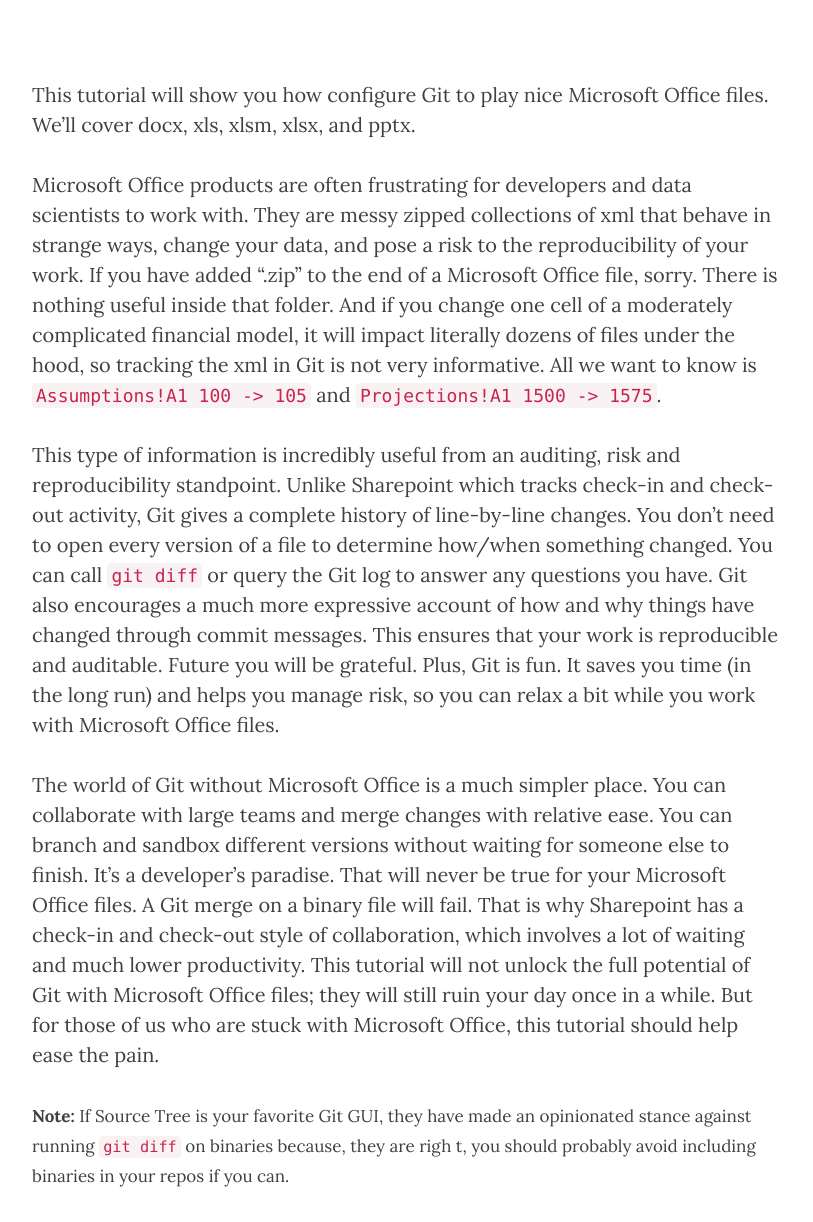
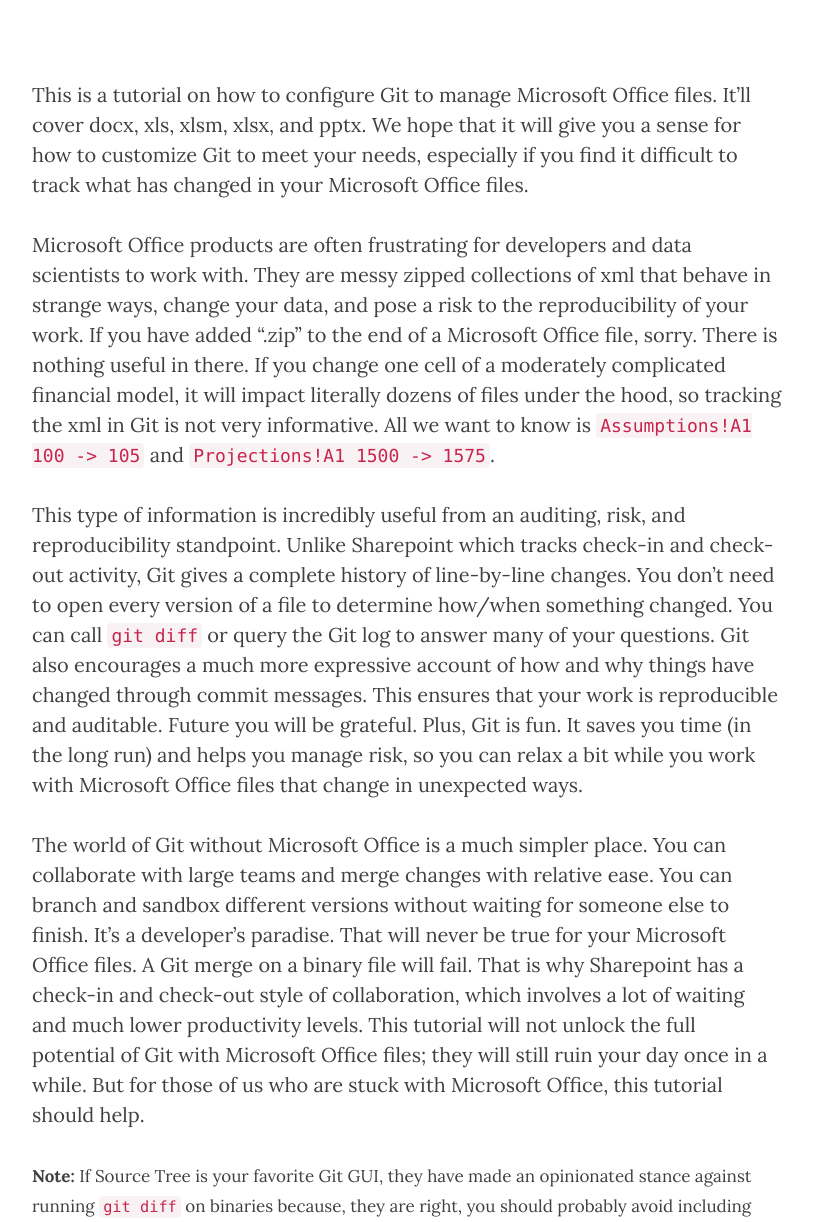
Before and after one commit to ficonsulting/filabs, a Jekyll site: the page built from _posts/2017-06-23-MSOfficeGit.markdown, in a window 1280 px wide and 1400 px high, scrolled down 298 px. Shown: the part 178-1400 px from the top of the window, without its empty margins (233-1046 px from the left). Built offline with Jekyll 4.4.1, drawn with Linux system fonts in a browser that asks for light colours; nearby versions of some CDN libraries; comment, search, counter and statistics services are not loaded; some of the changed text lies outside the part shown.

Commit message:
final edits to MS Office & Git post

```diff
--- a/_posts/2017-06-23-MSOfficeGit.markdown
+++ b/_posts/2017-06-23-MSOfficeGit.markdown
@@ -9,15 +9,15 @@ header-img: "img/msofficegit.jpg"
 permalink: /:title
 ---
 
-This tutorial will show you how configure Git to play nice Microsoft Office files. We'll cover docx, xls, xlsm, xlsx, and pptx.
+This is a tutorial on how to configure Git to manage Microsoft Office files. It'll cover docx, xls, xlsm, xlsx, and pptx. We hope that it will give you a sense for how to customize Git to meet your needs, especially if you find it difficult to track what has changed in your Microsoft Office files.
 
-Microsoft Office products are often frustrating for developers and data scientists to work with. They are messy zipped collections of xml that behave in strange ways, change your data, and pose a risk to the reproducibility of your work. If you have added ".zip" to the end of a Microsoft Office file, sorry. There is nothing useful inside that folder. And if you change one cell of a moderately complicated financial model, it will impact literally dozens of files under the hood, so tracking the xml in Git is not very informative. All we want to know is `Assumptions!A1 100 -> 105` and `Projections!A1 1500 -> 1575`.
+Microsoft Office products are often frustrating for developers and data scientists to work with. They are messy zipped collections of xml that behave in strange ways, change your data, and pose a risk to the reproducibility of your work. If you have added ".zip" to the end of a Microsoft Office file, sorry. There is nothing useful in there. If you change one cell of a moderately complicated financial model, it will impact literally dozens of files under the hood, so tracking the xml in Git is not very informative. All we want to know is `Assumptions!A1 100 -> 105` and `Projections!A1 1500 -> 1575`.
 
-This type of information is incredibly useful from an auditing, risk and reproducibility standpoint. Unlike Sharepoint which tracks check-in and check-out activity, Git gives a complete history of line-by-line changes. You don't need to open every version of a file to determine how/when something changed. You can call `git diff` or query the Git log to answer any questions you have. Git also encourages a much more expressive account of how and why things have changed through commit messages. This ensures that your work is reproducible and auditable. Future you will be grateful. Plus, Git is fun. It saves you time (in the long run) and helps you manage risk, so you can relax a bit while you work with Microsoft Office files.
+This type of information is incredibly useful from an auditing, risk, and reproducibility standpoint. Unlike Sharepoint which tracks check-in and check-out activity, Git gives a complete history of line-by-line changes. You don't need to open every version of a file to determine how/when something changed. You can call `git diff` or query the Git log to answer many of your questions. Git also encourages a much more expressive account of how and why things have changed through commit messages. This ensures that your work is reproducible and auditable. Future you will be grateful. Plus, Git is fun. It saves you time (in the long run) and helps you manage risk, so you can relax a bit while you work with Microsoft Office files that change in unexpected ways.
 
-The world of Git without Microsoft Office is a much simpler place. You can collaborate with large teams and merge changes with relative ease. You can branch and sandbox different versions without waiting for someone else to finish. It's a developer's paradise. That will never be true for your Microsoft Office files. A Git merge on a binary file will fail. That is why Sharepoint has a check-in and check-out style of collaboration, which involves a lot of waiting and much lower productivity. This tutorial will not unlock the full potential of Git with Microsoft Office files; they will still ruin your day once in a while. But for those of us who are stuck with Microsoft Office, this tutorial should help ease the pain.
+The world of Git without Microsoft Office is a much simpler place. You can collaborate with large teams and merge changes with relative ease. You can branch and sandbox different versions without waiting for someone else to finish. It's a developer's paradise. That will never be true for your Microsoft Office files. A Git merge on a binary file will fail. That is why Sharepoint has a check-in and check-out style of collaboration, which involves a lot of waiting and much lower productivity levels. This tutorial will not unlock the full potential of Git with Microsoft Office files; they will still ruin your day once in a while. But for those of us who are stuck with Microsoft Office, this tutorial should help.
 
-<small>**Note:** If Source Tree is your favorite Git GUI, they have made an opinionated stance against running `git diff` on binaries because, they are righ t, you should probably avoid including binaries in your repos if you can.</small>
+<small>**Note:** If Source Tree is your favorite Git GUI, they have made an opinionated stance against running `git diff` on binaries because, they are right, you should probably avoid including binaries in your repos if you can.</small>
 
 # ExcelCompare
 
@@ -60,10 +60,10 @@ $ DIFF   Cell at      Projections!A1 => '1500' v/s '1575'
 $ Excel files Book1.xlsx and C:\Users\jhill\AppData\Local\Temp\hckpya_Book1.xlsx differ
 {% endhighlight %}
 
-Awesome! If you want to know how a client's financial model has been impacted by an assumption change, just run `git diff` after saving it. This is incredibly useful when you have lots of tabs and you are not sure how they all relate, and many other excel comparison tools force you to manually save different versions of the same file which increases the risk that the wrong version gets used or changes get lost in the mix. Now, we can work on the same file and commit our changes. Fun, right?
+Awesome! If you want to know how a client's financial model has been impacted by an assumption change, just run `git diff` after saving it. This is incredibly useful when you have lots of tabs and you are not sure how they all relate, and many other excel comparison tools force you to manually save different versions of the same file which increases the risk that the wrong version gets used or changes get lost in the mix. Now, we can work on the same file and commit our changes. Fun, right? Wrong. ExcelCompare slows down my `git diff` calls, so I am not completely sold. If someone knows of a faster tool, please comment!
 
 # Word to Markdown
-Pandoc is a great tool for moving between HTML, docx, pdf, LaTeX, etc. We will use it to convert .docx files into markdown because that is a simple format that Git can work with. The default `git diff` on .docx will tell you that an entire line has changed but leave it to you to figure out which words differ. Once we have markdown versions of .docx, we can zero in on specific words and highlight them with a custom diff.
+Pandoc is a great tool for moving between HTML, docx, pdf, LaTeX, etc. We will use it to convert .docx files into markdown because that is a simple format that Git can work with. The default `git diff` on docx will tell you that an entire line has changed but leave it to you to figure out which words differ. When tracking my writing/edits, I like to track changes at a more granular level. The markdown versions of docx will help you zero in on specific words and highlight them with a custom diff.
 
 ### .gitattributes
 Add the file extension to .gitattributes.
@@ -72,7 +72,7 @@ Add the file extension to .gitattributes.
 {% endhighlight %}
 
 ### .git/config
-Now, tell git to use pandoc to convert your word docx into markdown.
+Now, tell git to use Pandoc to convert your word docx into markdown.
 {% highlight git %}
 [diff "word"]
     textconv=pandoc --to=markdown
@@ -82,10 +82,10 @@ Now, tell git to use pandoc to convert your word docx into markdown.
     wdiff = diff --word-diff=color --unified=1
 {% endhighlight %}
 
-Now, run `git wdiff mydoc.docx`, and you will see additions in green and deletions in red on a word-by-word basis. You can also look at the full history of a file with `git log -p --word-diff=color mydoc.docx`.
+Then, run `git wdiff mydoc.docx`, and you will see additions in green and deletions in red on a word-by-word basis. You can also look at the full history of a file with `git log -p --word-diff=color mydoc.docx`.
 
 # Power Point and Python
-We wrote a quick Python script to process Power Point files because there are not many tools like ExcelCompare for Power Point presenations. Honestly, I'm not sure there should be... but it was fun to whip it up for the purpose of demonstration here. This script requires Python3 and python-pptx. If you have Python3 you can install python-pptx with `pip install python-pptx`.
+I wrote a quick Python script to process Power Point files because there is no equivalent to ExcelCompare for Power Point presentations. Honestly, I'm not sure there should be... but it was fun for the purpose of demonstration here. This script requires Python3 and python-pptx. If you have Python3, you can install python-pptx with `pip install python-pptx`.
 
 ### pptx-textconv.py
 {% highlight python %}
@@ -126,7 +126,7 @@ Now, tell git to use the Python script to convert your presentation into text.
     binary=true
 {% endhighlight %}
 
-This will give you a dictionary comparison of your Power Point presentation's text, and it works well with the alias `wdiff` we created earlier. Try out `git wdiff MyPres.pptx` to see what has been added or deleted from the presentation because I can't figure out how to color code it properly here.
+This will give you a dictionary comparison of your Power Point presentation's text, and it works well with the alias `wdiff` we created earlier. Try out `git wdiff MyPres.pptx` to see what has been added or deleted from a presentation.
 
 # Conclusion
 Microsoft Office files will find their way into your repos. Now you can dig into your .gitattributes file and .git/config settings to track them appropriately. These instructions are at the repo level, but you can just as easily apply them to your global .gitconfig and make it the default for all projects. If you have questions or comments, please join the discussion below!
```
